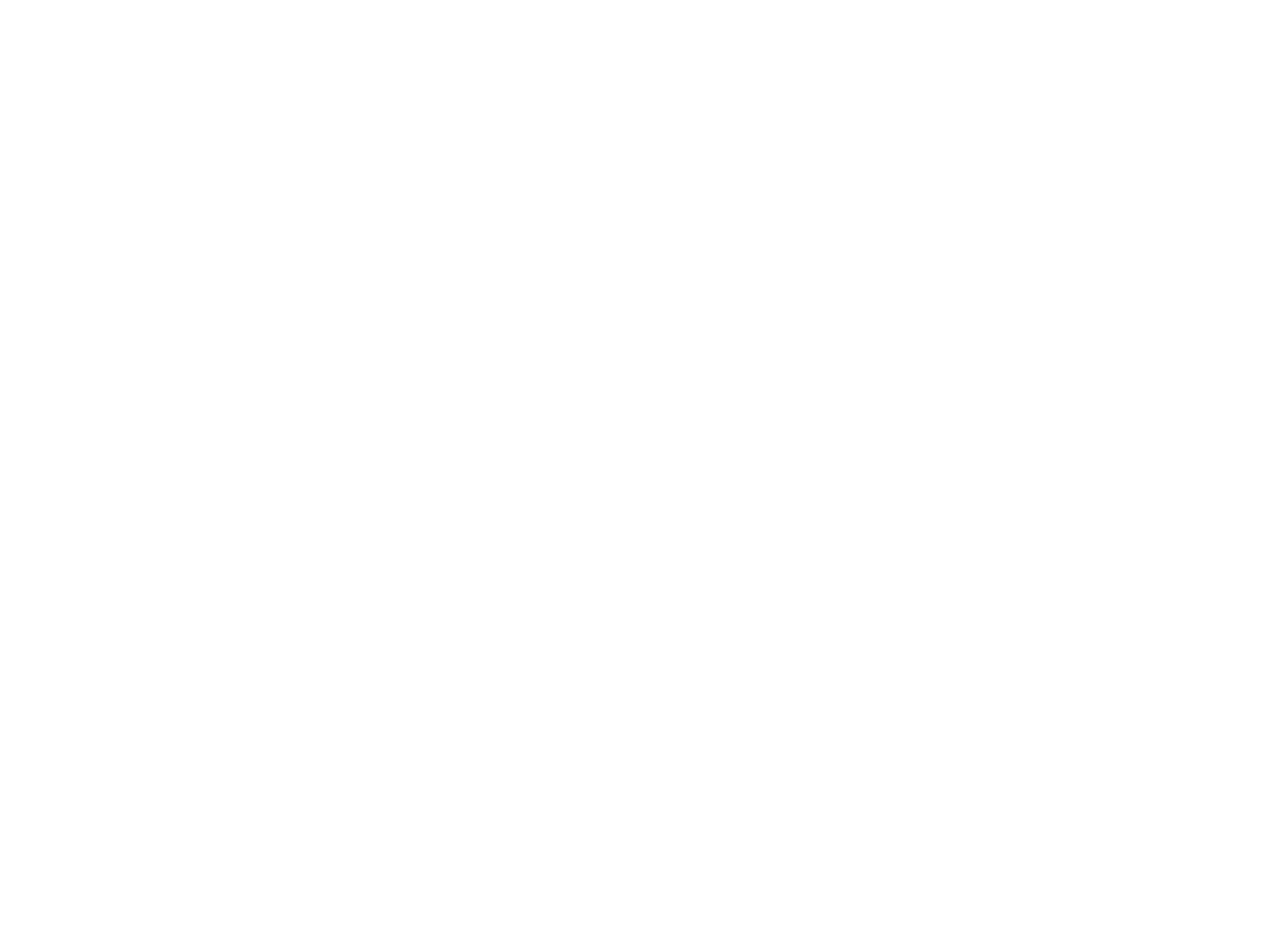
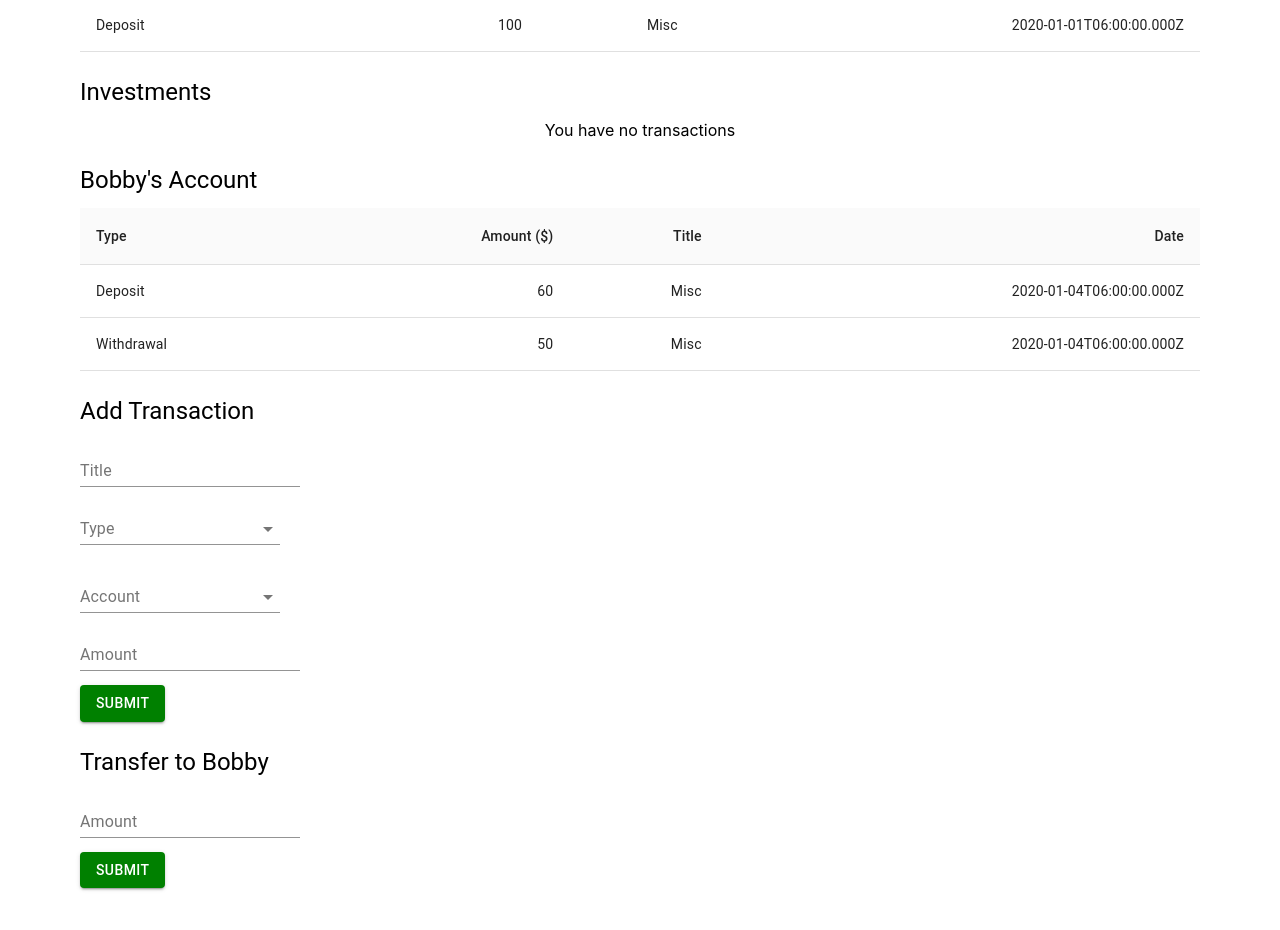
Before and after one commit to jayden-chan/WEC-2020, a React (Create React App) app in the folder frontend/bow/: page / in a window 1280 px wide. Shown: the part 760-1690 px from the top of the page. Before the commit the page ends 800 px from the top, so only its background shows below. Built offline with nearby package versions, Linux system fonts and the light colour scheme; no server answers; sample sign-in values are in the browser's storage.

Commit message:
KP: transfer form, null checks

```diff
--- a/frontend/bow/src/pages/Home.js
+++ b/frontend/bow/src/pages/Home.js
@@ -14,6 +14,7 @@
 import Button from "@material-ui/core/Button";
 import { withStyles } from "@material-ui/core/styles";
 import Typography from "@material-ui/core/Typography";
+import CircularProgress from "@material-ui/core/CircularProgress";
 
 const savingsData = [
   {
@@ -72,6 +73,7 @@
 const data = {
   chequing: chequingData,
   savings: savingsData,
+  investments: [],
   bobby: [
     {
       date: "2020-01-04T06:00:00.000Z",
@@ -105,9 +107,10 @@
       transactionAmount: null,
       transactionAccount: "",
       transactionTitle: "",
-      isKaren: false
+      transferAmount: null
     };
-    this.handleSubmit = this.handleSubmit.bind(this);
+    this.handleTransaction = this.handleTransaction.bind(this);
+    this.handleTransfer = this.handleTransfer.bind(this);
   }
 
   componentDidMount = async () => {
@@ -129,9 +132,13 @@
         res.text().then(text => alert(text));
       }
     });
+
+    this.setState({
+      data: data
+    });
   };
 
-  handleSubmit() {
+  handleTransaction() {
     const body = JSON.stringify({
       i_type: this.state.transactionType,
       acc: this.state.transactionAccount,
@@ -162,11 +169,36 @@
     });
   }
 
+  handleTransfer() {
+    const body = JSON.stringify({
+      amount: this.state.transferAmount
+    });
+
+    let link = "http://localhost:3000/transfer";
+
+    fetch(link, {
+      method: "POST",
+      headers: {
+        Authorization: localStorage.getItem("bow-login-token")
+      },
+      body
+    }).then(res => {
+      if (res.status === 200) {
+        res.json().then(json => this.setState({ data: json }));
+      } else {
+        res.text().then(text => alert(text));
+      }
+    });
+  }
+
   renderTable(account) {
-    console.log("state", this.state.data);
-    if (!this.state.data || Object.entries(this.state.data).length === 0) {
-      console.log("data is null");
-      return;
+    if (
+      !this.state.data ||
+      !this.state.data[account] ||
+      Object.entries(this.state.data).length === 0
+    ) {
+      console.log("data is loading");
+      return <CircularProgress color="green" />;
     }
     if (this.state.data[account].length === 0) {
       return <div>You have no transactions</div>;
@@ -259,7 +291,36 @@
         />
         <br></br>
         <Button
-          onClick={this.handleSubmit}
+          onClick={this.handleTransaction}
+          variant="contained"
+          style={{
+            backgroundColor: "green",
+            color: "white",
+            marginTop: "1em"
+          }}
+        >
+          Submit
+        </Button>
+      </form>
+    );
+  }
+
+  transferForm() {
+    return (
+      <form noValidate autoComplete="off" style={{ textAlign: "left" }}>
+        <TextField
+          id="transaction-title"
+          label="Amount"
+          type="number"
+          value={this.state.transferAmount}
+          inputProps={{ min: "0" }}
+          onChange={e => {
+            this.setState({ transferAmount: e.target.value });
+          }}
+        />
+        <br></br>
+        <Button
+          onClick={this.handleTransfer}
           variant="contained"
           style={{
             backgroundColor: "green",
@@ -274,13 +335,14 @@
   }
 
   render() {
+    const isKaren = "savings" in this.state.data;
     console.log("data", this.state.data);
     return (
       <Layout>
         <Typography variant="h4" align="left">
           Transactions
         </Typography>
-        {this.state.isKaren && (
+        {isKaren && (
           <>
             <Typography variant="h5" align="left">
               Savings
@@ -288,12 +350,20 @@
             {this.renderTable("savings")}
           </>
         )}
-        {this.state.isKaren && (
+        {isKaren && (
           <>
             <Typography variant="h5" align="left">
               Chequing
             </Typography>
             {this.renderTable("chequing")}
+          </>
+        )}
+        {isKaren && (
+          <>
+            <Typography variant="h5" align="left">
+              Investments
+            </Typography>
+            {this.renderTable("investments")}
           </>
         )}
         <Typography variant="h5" align="left">
@@ -303,7 +373,15 @@
         <Typography variant="h5" align="left">
           Add Transaction
         </Typography>
-        {this.transactionForm(this.state.isKaren)}
+        {this.transactionForm()}
+        {isKaren && (
+          <>
+            <Typography variant="h5" align="left">
+              Transfer to Bobby
+            </Typography>
+            {this.transferForm()}
+          </>
+        )}
       </Layout>
     );
   }
```
